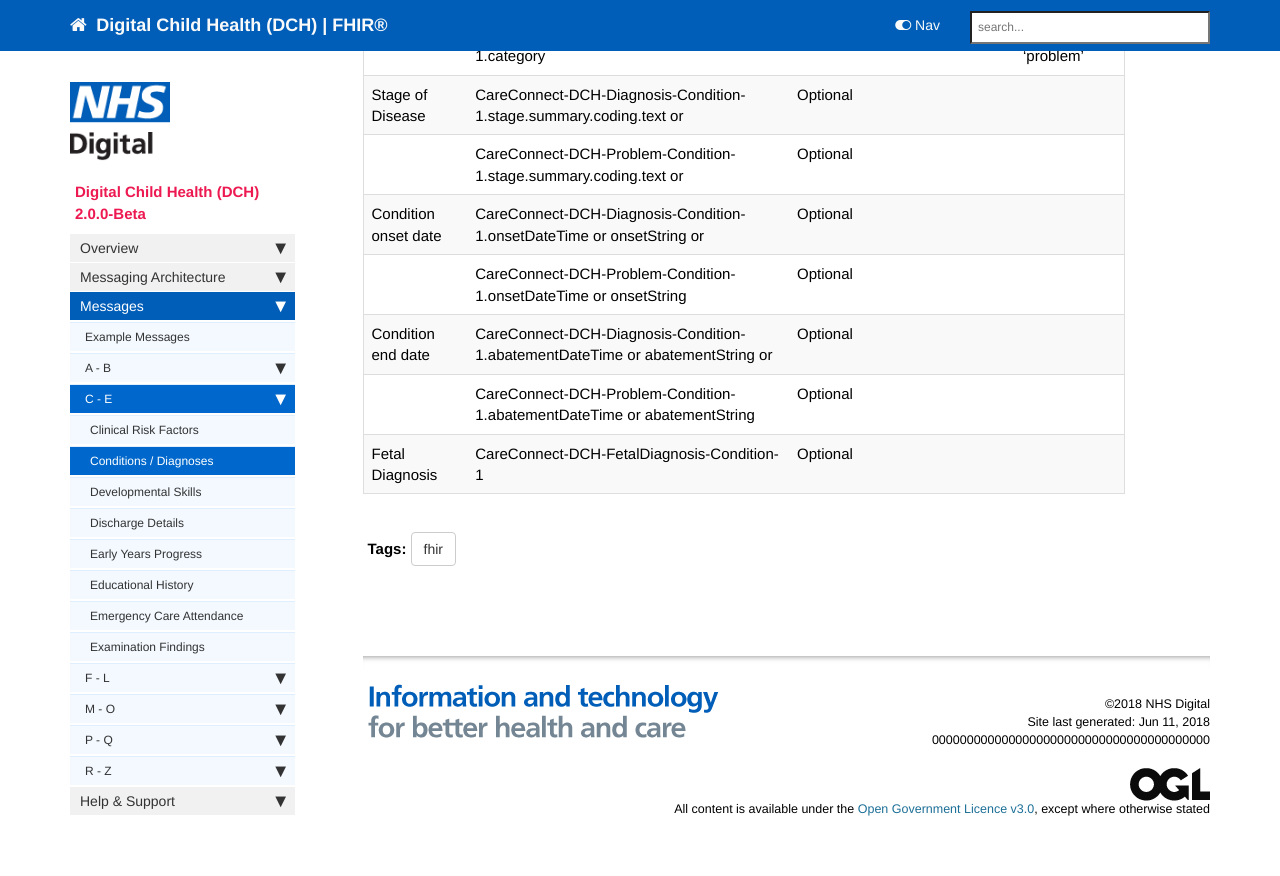
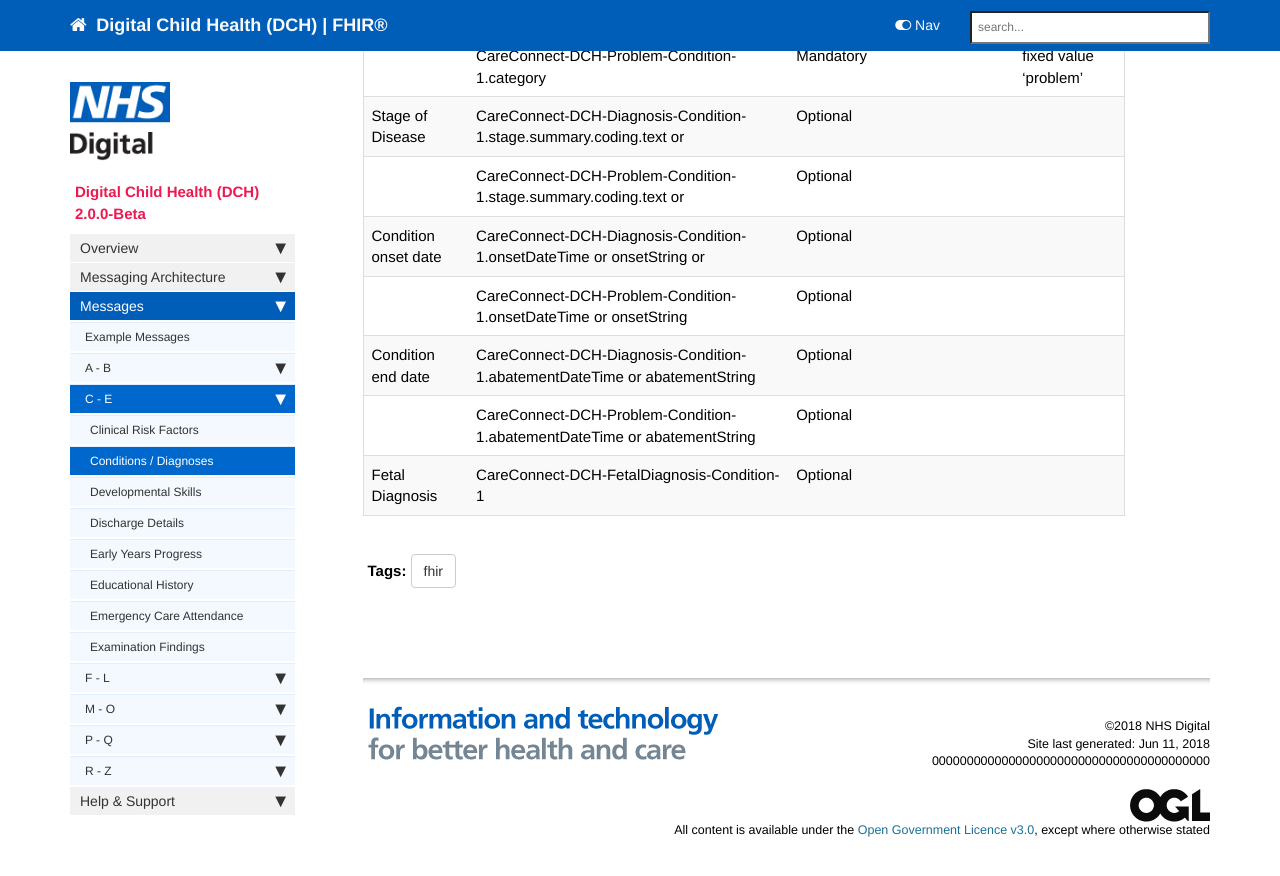
Before and after one commit to nhsconnect/Digital-Child-Health-STU3, a Jekyll site: the page built from pages/explore/explore_conditions_diagnoses.md, in a window 1280 px wide and 900 px high, scrolled down 852 px. Shown: the top 876 px of the window. Built offline with Jekyll 4.4.1, drawn with Linux system fonts in a browser that asks for light colours; nearby versions of some CDN libraries; comment, search, counter and statistics services are not loaded.

Commit message:
Beta 2.0.0 changes

```diff
--- a/pages/explore/explore_conditions_diagnoses.md
+++ b/pages/explore/explore_conditions_diagnoses.md
@@ -34,6 +34,6 @@ The Child Health Event data items are fulfilled by elements within the FHIR reso
 |      | CareConnect-DCH-Problem-Condition-1.stage.summary.coding.text or    | Optional                    |                         |
 | Condition onset date | CareConnect-DCH-Diagnosis-Condition-1.onsetDateTime or onsetString or | Optional                    |                         |
 |  | CareConnect-DCH-Problem-Condition-1.onsetDateTime or onsetString  | Optional                    |                         |
-| Condition end date | CareConnect-DCH-Diagnosis-Condition-1.abatementDateTime or abatementString or | Optional                    |                         |
+| Condition end date | CareConnect-DCH-Diagnosis-Condition-1.abatementDateTime or abatementString  | Optional                    |                         |
 |  | CareConnect-DCH-Problem-Condition-1.abatementDateTime or abatementString | Optional                    |                         |
 | Fetal Diagnosis      | CareConnect-DCH-FetalDiagnosis-Condition-1               | Optional                    |                         |
```
Also changed, not shown: pages/overview/overview_release_notes.md (+3 -1 lines), 1 other file.
